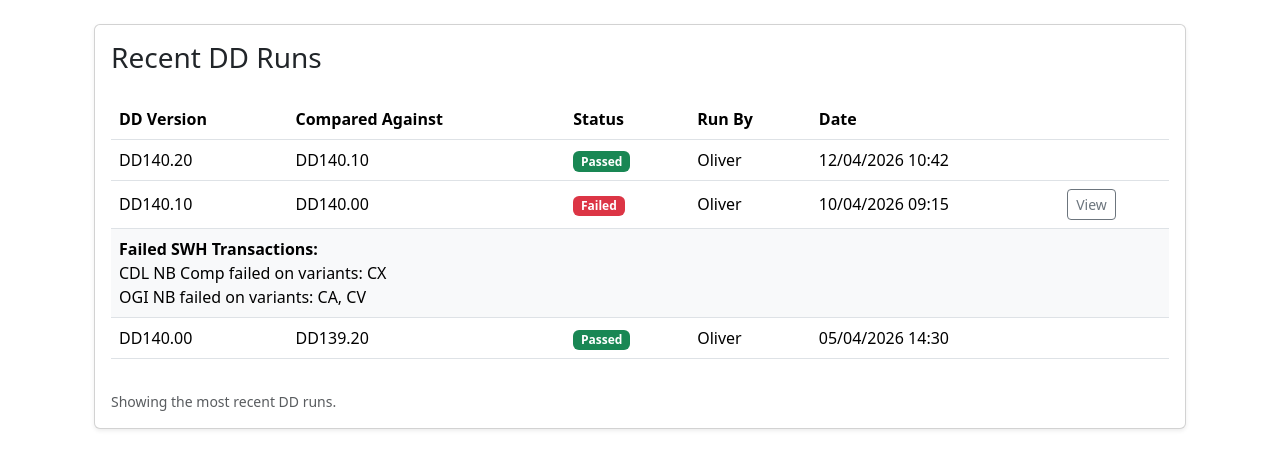
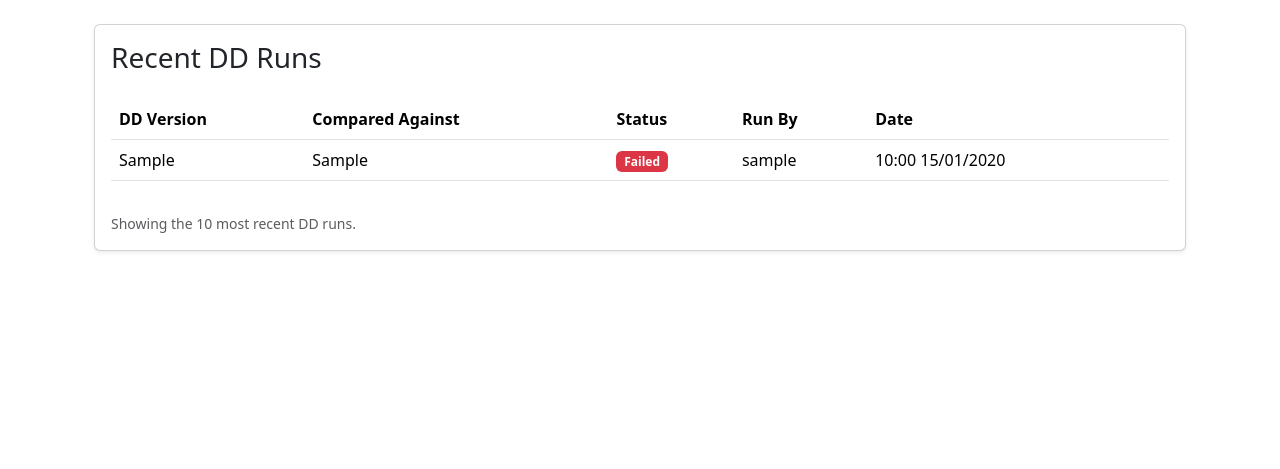
Before and after one commit to Oli0089/MP_DD_Dashboard, a Flask app: page /results in a window 1280 px wide. Shown: the part 56-525 px from the top of the page. Run offline with Flask 3, Linux system fonts and the light colour scheme; a user stored in the database is signed in; tables that the repository leaves empty hold one stand-in row (values such as "Sample post"); some libraries are stand-ins or nearby versions.

Commit message:
Result Page calling DB for results

```diff
--- a/app/models.py
+++ b/app/models.py
@@ -105,8 +105,11 @@ class DDRun(db.Model):
     # When the run was finalised
     created_at = db.Column(db.DateTime, default=datetime.utcnow)
 
-    # Who ran the DD (links to existing users table)
+    # Who ran the DD - actual value
     user_id = db.Column(db.Integer, db.ForeignKey("users.id"), nullable=False)
+
+    # Allows Results page for full User object
+    user = db.relationship("User")
 
     # Relationship to all SWH results under this run
     results = db.relationship(
--- a/app/routes.py
+++ b/app/routes.py
@@ -186,7 +186,15 @@ def comparison():
 @bp.route("/results")
 @login_required
 def results():
-    return render_template("results.html")
+    # Show the latest finalised DD runs first
+    dd_runs = (
+        DDRun.query
+        .order_by(DDRun.created_at.desc())
+        .limit(10)
+        .all()
+    )
+
+    return render_template("results.html", dd_runs=dd_runs)
 
 
 # admins only
--- a/app/templates/results.html
+++ b/app/templates/results.html
@@ -21,49 +21,61 @@
             </tr>
           </thead>
           <tbody>
+            {% for run in dd_runs %}
               <tr>
-              <td>DD140.20</td>
-              <td>DD140.10</td>
-              <td><span class="badge bg-success">Passed</span></td>
-              <td>Oliver</td>
-              <td>12/04/2026 10:42</td>
-              <td></td>
-            </tr>
-
-            <tr>
-              <td>DD140.10</td>
-              <td>DD140.00</td>
-              <td><span class="badge bg-danger">Failed</span></td>
-              <td>Oliver</td>
-              <td>10/04/2026 09:15</td>
+                <td>{{ run.dd_version }}</td>
+                <td>{{ run.compared_against }}</td>
                 <td>
-                <button class="btn btn-sm btn-outline-secondary" type="button">
+                  {% if run.status == "Passed" %}
+                    <span class="badge bg-success">Passed</span>
+                  {% else %}
+                    <span class="badge bg-danger">Failed</span>
+                  {% endif %}
+                </td>
+                <td>{{ run.user.username }}</td>
+                <td>{{ run.created_at.strftime("%H:%M %d/%m/%Y") }}</td>
+                <td>
+                  {% if run.status == "Failed" %}
+                    <button
+                      class="btn btn-sm btn-outline-secondary"
+                      type="button"
+                      data-bs-toggle="collapse"
+                      data-bs-target="#failed-run-{{ run.id }}"
+                    >
                       View
                     </button>
-              </td>
-            </tr>
-            <tr>
-              <td colspan="6" class="bg-light">
-                <strong>Failed SWH Transactions:</strong><br>
-                CDL NB Comp failed on variants: CX<br>
-                OGI NB failed on variants: CA, CV
+                  {% endif %}
                 </td>
               </tr>
 
+              {% if run.status == "Failed" %}
+                <tr class="collapse" id="failed-run-{{ run.id }}">
+                  <td colspan="6" class="bg-light">
+                    <strong>Failed SWH Transactions:</strong><br>
+
+                    {% for result in run.results %}
+                      {% if result.status == "Failed" %}
+                        {{ result.swh_name }} failed
+                        {% if result.failed_variants %}
+                          on variants: {{ result.failed_variants }}
+                        {% endif %}
+                        <br>
+                      {% endif %}
+                    {% endfor %}
+                  </td>
+                </tr>
+              {% endif %}
+            {% else %}
               <tr>
-              <td>DD140.00</td>
-              <td>DD139.20</td>
-              <td><span class="badge bg-success">Passed</span></td>
-              <td>Oliver</td>
-              <td>05/04/2026 14:30</td>
-              <td></td>
+                <td colspan="6">No DD runs have been finalised yet.</td>
               </tr>
+            {% endfor %}
           </tbody>
         </table>
       </div>
 
       <div class="form-text mt-3">
-        Showing the most recent DD runs.
+        Showing the 10 most recent DD runs.
       </div>
     </div>
   </div>
```
Lines whose indentation alone changed are shown as unchanged.
